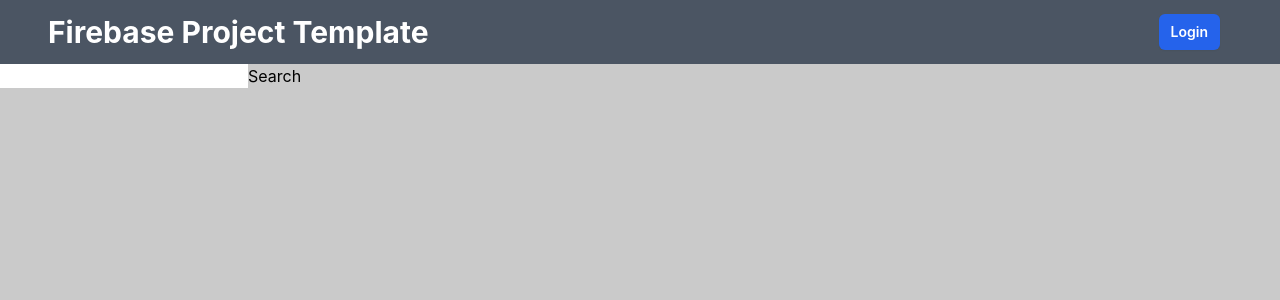
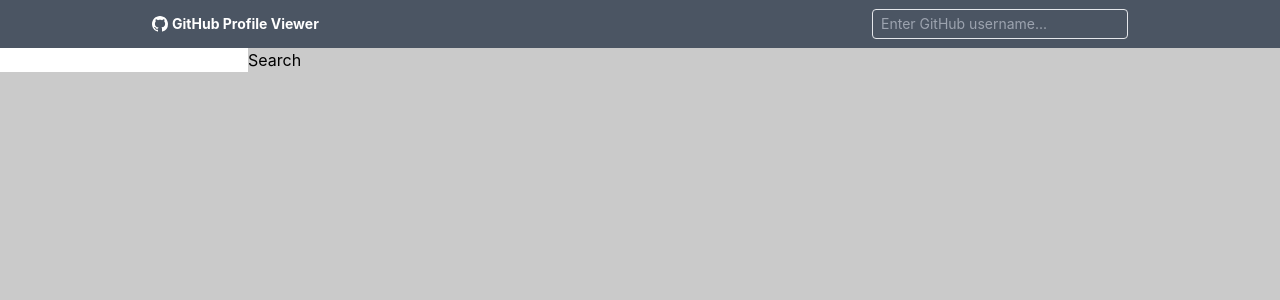
Before and after one commit to ricardolsousa/github-profile-viewer, a React (Create React App) app: page / in a window 1280 px wide. Shown: the top 300 px of the page. Built offline with nearby package versions, Linux system fonts and the light colour scheme.

Commit message:
fix: fixed navbar ui for make it responsive

```diff
--- a/src/App.tsx
+++ b/src/App.tsx
@@ -10,7 +10,7 @@
     <div>
       <Router>
         <Navbar />
-        <div className="pt-16">
+        <div className="pt-12">
           <Routes>
             <Route path="/" element={<HomePage />} />
             <Route path="/:username" element={<ProfilePage />} />
--- a/src/components/navbar/Navbar.tsx
+++ b/src/components/navbar/Navbar.tsx
@@ -1,57 +1,40 @@
-import { signOut } from "firebase/auth";
-import { useDispatch, useSelector } from "react-redux";
-import { auth } from "../../firebase/firebase";
+import { useState } from "react";
+import { BsGithub } from "react-icons/bs";
 import { useNavigate } from "react-router";
-import { logoutReducer } from "../../store/auth/authSlice";
+import "./styles.css";
 
 const Navbar = () => {
-  const dispatch = useDispatch();
   const navigate = useNavigate();
-  const isAuthenticated = useSelector(
-    (state: { auth: { userId: string } }) => state.auth.userId
-  );
-
-  const handleLogout = () => {
-    try {
-      signOut(auth)
-        .then(() => {
-          dispatch(logoutReducer());
-          navigate("/login");
-        })
-        .catch((error) => {
-          throw error;
-        });
-    } catch (e) {
-      throw e;
-    }
-  };
-
-  const handleLogin = () => {
-    navigate("/");
-  };
+  const [username, setUsername] = useState<string>("");
 
   return (
-    <div className="h-16 flex fixed w-full z-10 items-center justify-between px-12 py-2 bg-gray-600">
-      <h1 className="text-3xl font-bold text-white">
-        Firebase Project Template
-      </h1>
-      {isAuthenticated ? (
-        <button
-          type="button"
-          onClick={handleLogout}
-          className="inline-flex w-full justify-center rounded-md bg-blue-600 py-2 px-3 text-sm font-semibold text-white shadow-sm mr-3 sm:w-auto"
-        >
-          Logout
-        </button>
-      ) : (
-        <button
-          type="button"
-          onClick={handleLogin}
-          className="inline-flex w-full justify-center rounded-md bg-blue-600 py-2 px-3 text-sm font-semibold text-white shadow-sm mr-3 sm:w-auto"
-        >
-          Login
-        </button>
-      )}
+    <div className="h-12 flex fixed w-full z-10 items-center justify-between bg-gray-600">
+      <div className="lg:mx-32 md:mx-1 sm:mx-1 xs:mx-1 lg:px-6 px-4 flex items-center justify-between w-full">
+        <div className="flex items-center mr-2">
+          <div className="mr-1">
+            <BsGithub color="#FFFFFF" />
+          </div>
+          <h1 className="text-sm font-bold text-white navbar-title">
+            GitHub Profile Viewer
+          </h1>
+        </div>
+        <div className="navbar-input-container">
+          <input
+            type="text"
+            onChange={(e) => setUsername(e.target.value)}
+            value={username}
+            style={{ minWidth: "256px" }}
+            className={`rounded border border-gray-200 py-1 px-2 bg-gray-600 text-sm text-white navbar-input`}
+            placeholder="Enter GitHub username..."
+            onKeyDown={(e) => {
+              if (e.key === "Enter") {
+                navigate(`/${username}`);
+                setUsername("");
+              }
+            }}
+          />
+        </div>
+      </div>
     </div>
   );
 };
--- /dev/null
+++ b/src/components/navbar/styles.css
@@ -0,0 +1,15 @@
+.navbar-title {
+  display: block;
+}
+
+@media (max-width: 480px) {
+  .navbar-title {
+    display: none;
+  }
+  .navbar-input-container {
+    width: 100%;
+  }
+  .navbar-input {
+    width: 100%;
+  }
+}
--- a/src/pages/profile/ProfilePage.tsx
+++ b/src/pages/profile/ProfilePage.tsx
@@ -35,25 +35,25 @@
   }, [username]);
 
   if (!profile) {
-    return <div>Loading...</div>;
+    return <></>;
   }
 
   return (
-    <div className="lg:mx-32 md:mx-1 sm:mx-1 xs:mx-1 px-10 py-8 flex flex-col gap-4">
+    <div className="lg:mx-32 md:mx-1 sm:mx-1 xs:mx-1 lg:px-6 px-4 py-8 flex flex-col gap-4">
       <div className="w-full bg-white rounded flex flex-col items-center justify-center gap-4 p-4">
         <div className="flex flex-col gap-4 items-center justify-center">
           <div>
             <img
-              src={profile.avatar_url}
+              src={profile?.avatar_url}
               width={150}
               height={150}
               alt=""
               className="rounded-full"
             />
           </div>
-          <Link to={profile.html_url} className="flex gap-1 items-center">
+          <Link to={profile?.html_url} className="flex gap-1 items-center">
             <BsGithub />
-            <h1>{profile.login}</h1>
+            <h1>{profile?.login}</h1>
           </Link>
         </div>
         <ProfileDetails profile={profile} />
```
